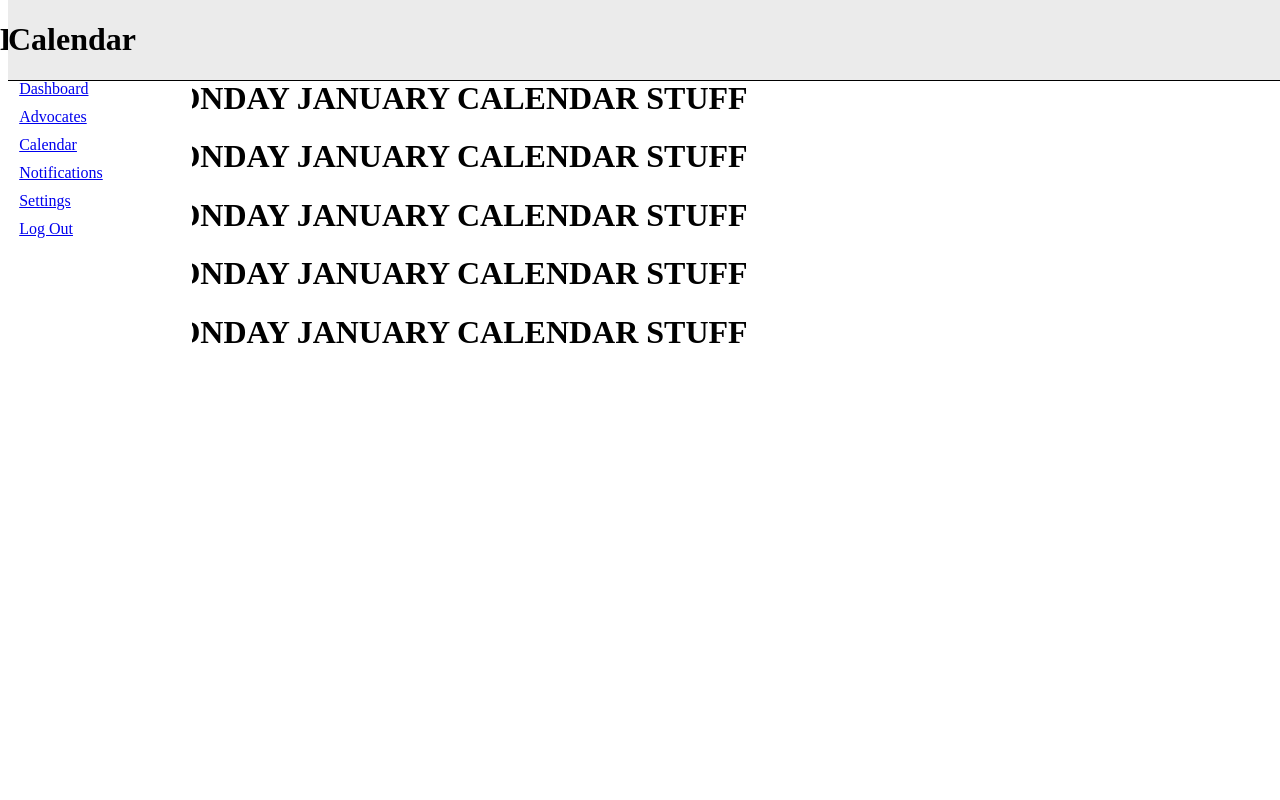
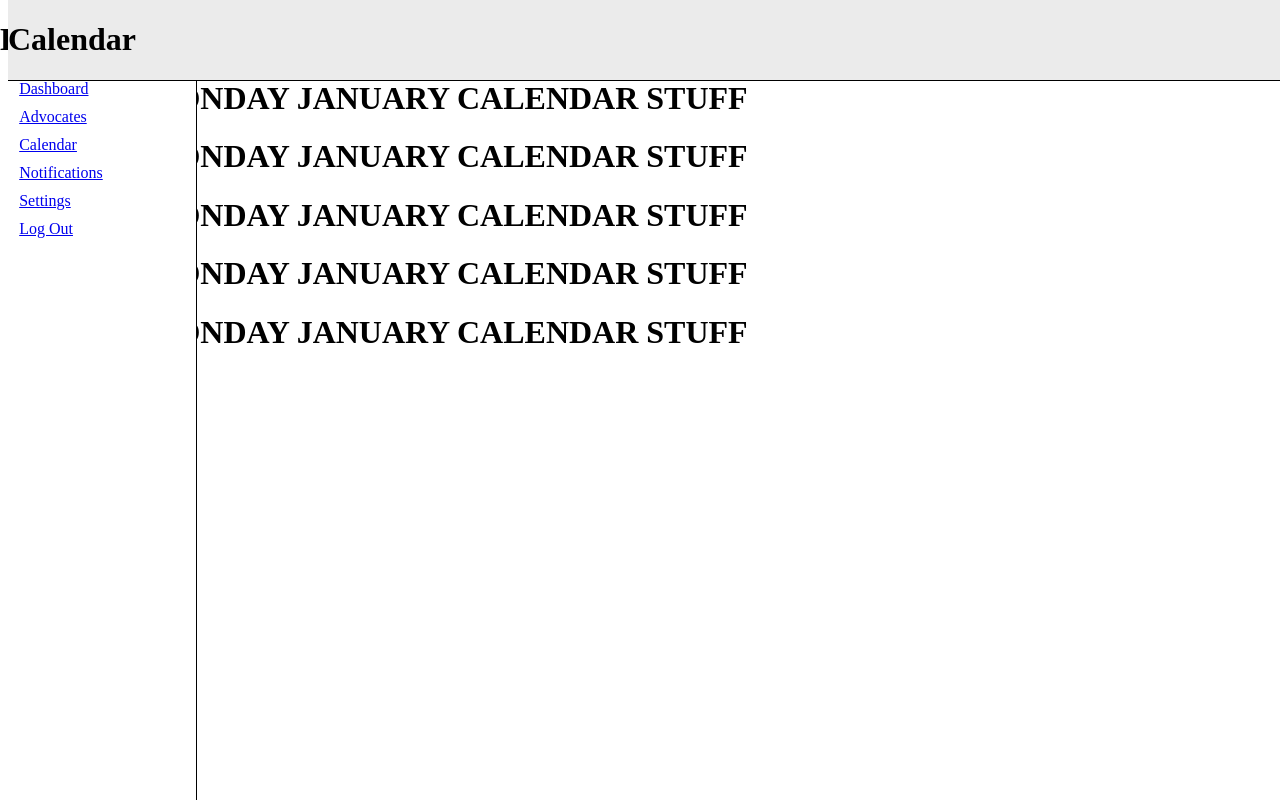
Before and after one commit to mitchhenline/kredible_app, a Flask app: page /calendar in a window 1280 px wide. Run offline with Flask 2, Linux system fonts and the light colour scheme; the visitor is signed in with stand-in values (Sample User, id 1).

Commit message:
small css tweak

```diff
--- a/static/styles.css
+++ b/static/styles.css
@@ -21,6 +21,10 @@
     top: 0px;
     height: 100%;
     width: 15%;
+    border-right: solid;
+    border-right-width: 1px;
+    border-right-color:black;
+    padding-right: 4px;
 }
 
 #navigation a {
```
